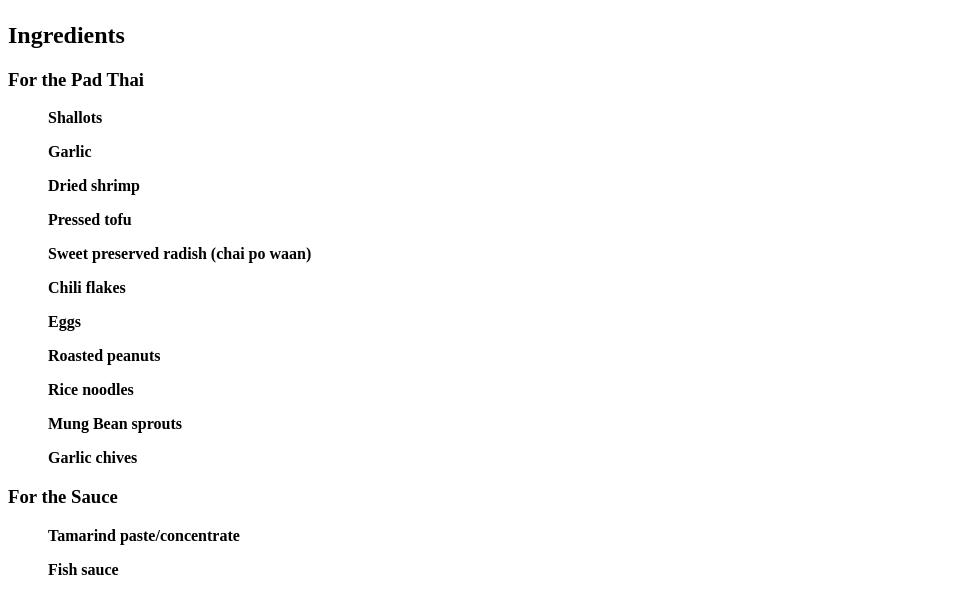
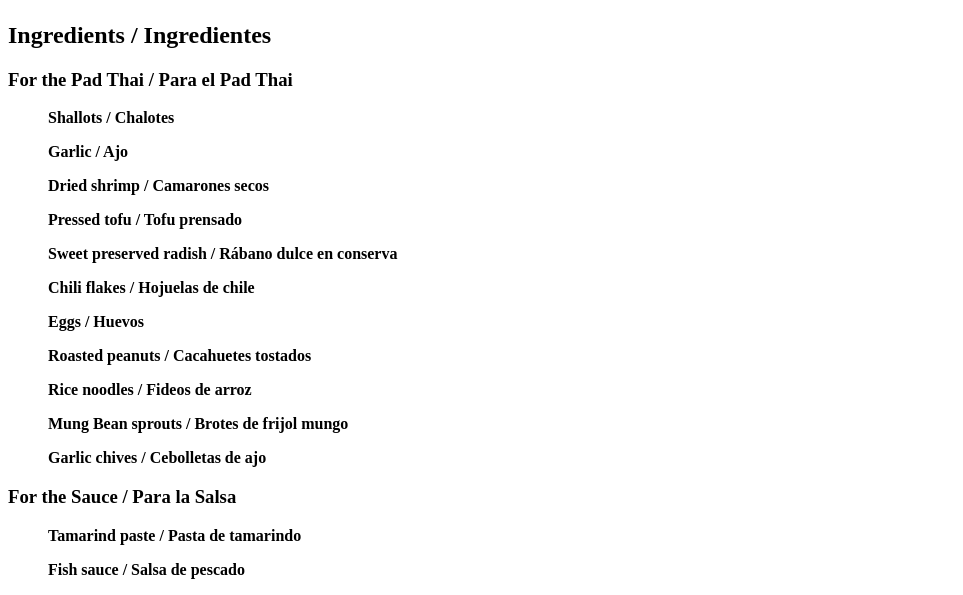
Before and after one commit to RobinDabas/odin-recipes-august-2024, a plain HTML site: page recipes/pad-thai.html in a window 1280 px wide. Shown: the part 682-1277 px from the top of the page, without its empty margins (0-963 px from the left). Drawn offline with Linux system fonts and the light colour scheme.

Commit message:
add video & bilingual recipe

```diff
--- a/recipes/pad-thai.html
+++ b/recipes/pad-thai.html
@@ -6,25 +6,25 @@
   <title>The Most Delicious Dish of Thailand - Pad Thai</title>
 </head>
 <body>
-  <h1>The Most Delicious Dish of Thailand | Pad Thai | ผัดไทย</h1>
+  <h1>The Most Delicious Dish of Thailand | El Plato Más Delicioso de Tailandia | Pad Thai | ผัดไทย</h1>
   <video autoplay loop controls="false" width="900" height="600"><source src="pad-thai.mp4" type="video/mp4"></video>
   <p>
-    <h2>Ingredients</h2>
-    <h3>For the Pad Thai</h3>
-    <strong><ul>Shallots</ul>
-    <ul>Garlic</ul>
-    <ul>Dried shrimp</ul>
-    <ul>Pressed tofu</ul>
-    <ul>Sweet preserved radish (chai po waan)</ul>
-    <ul>Chili flakes</ul>
-    <ul>Eggs</ul>
-    <ul>Roasted peanuts</ul>
-    <ul>Rice noodles</ul>
-    <ul>Mung Bean sprouts</ul>
-    <ul>Garlic chives</ul>
-    <h3>For the Sauce</h3>
-    <ul>Tamarind paste/concentrate</ul>
-    <ul>Fish sauce</ul></strong>
+    <h2>Ingredients / Ingredientes</h2>
+    <h3>For the Pad Thai / Para el Pad Thai</h3>
+    <strong><ul>Shallots / Chalotes</ul>
+    <ul>Garlic / Ajo</ul>
+    <ul>Dried shrimp / Camarones secos</ul>
+    <ul>Pressed tofu / Tofu prensado</ul>
+    <ul>Sweet preserved radish / Rábano dulce en conserva</ul>
+    <ul>Chili flakes / Hojuelas de chile</ul>
+    <ul>Eggs / Huevos</ul>
+    <ul>Roasted peanuts / Cacahuetes tostados</ul>
+    <ul>Rice noodles / Fideos de arroz</ul>
+    <ul>Mung Bean sprouts / Brotes de frijol mungo</ul>
+    <ul>Garlic chives / Cebolletas de ajo</ul>
+    <h3>For the Sauce / Para la Salsa</h3>
+    <ul>Tamarind paste / Pasta de tamarindo</ul>
+    <ul>Fish sauce / Salsa de pescado</ul></strong>
   </p>
 </body>
 </html>
```
